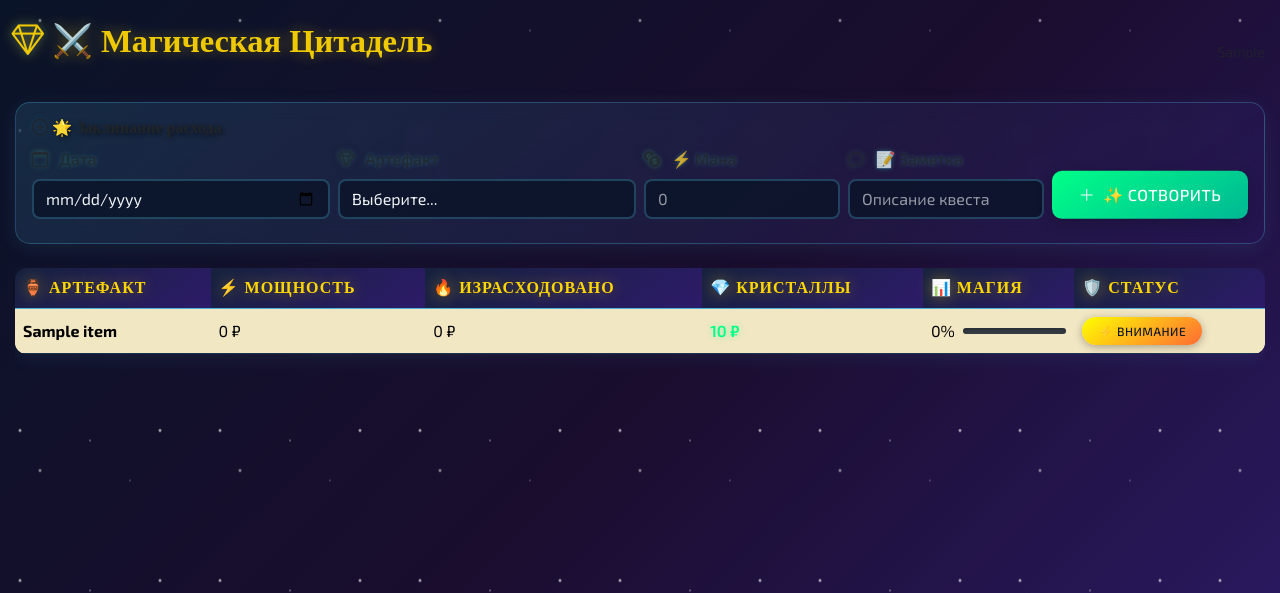
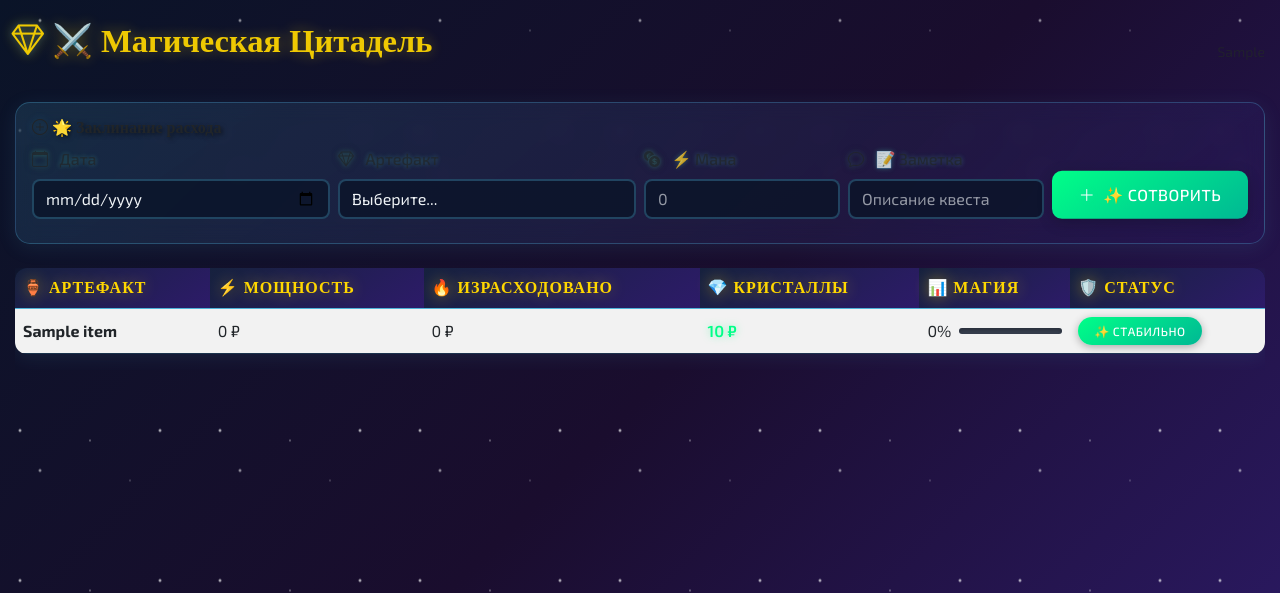
Before and after one commit to Genacvali/crystall-budget, a Flask app: template templates/dashboard.html in a window 1280 px wide. Shown: the top 593 px of the page. Run offline with Flask 3, Linux system fonts and the light colour scheme; the template is opened without the code that fills it: most values are stand-ins (such as "Sample title", 1, 10 or a date in 2020).

Commit message:
update dashboard.html

```diff
--- a/templates/dashboard.html
+++ b/templates/dashboard.html
@@ -110,7 +110,7 @@
         </thead>
         <tbody>
             {% for item in budget_data %}
-            <tr class="{% if item.spent > item.limit %}table-danger{% elif (item.spent / item.limit) > 0.8 %}table-warning{% endif %}">
+            <tr class="{% if item.spent > item.limit %}table-danger{% elif item.limit > 0 and (item.spent / item.limit) > 0.8 %}table-warning{% endif %}">
                 <td class="fw-bold">{{ item.category_name }}</td>
                 <td>{{ item.limit|format_amount }} ₽</td>
                 <td>{{ item.spent|format_amount }} ₽</td>
@@ -130,7 +130,7 @@
                 <td>
                     {% if item.spent > item.limit %}
                         <span class="badge bg-danger">⚠️ Перерасход</span>
-                    {% elif (item.spent / item.limit) > 0.8 %}
+                    {% elif item.limit > 0 and (item.spent / item.limit) > 0.8 %}
                         <span class="badge bg-warning">⚡ Внимание</span>
                     {% else %}
                         <span class="badge bg-success">✨ Стабильно</span>
```
